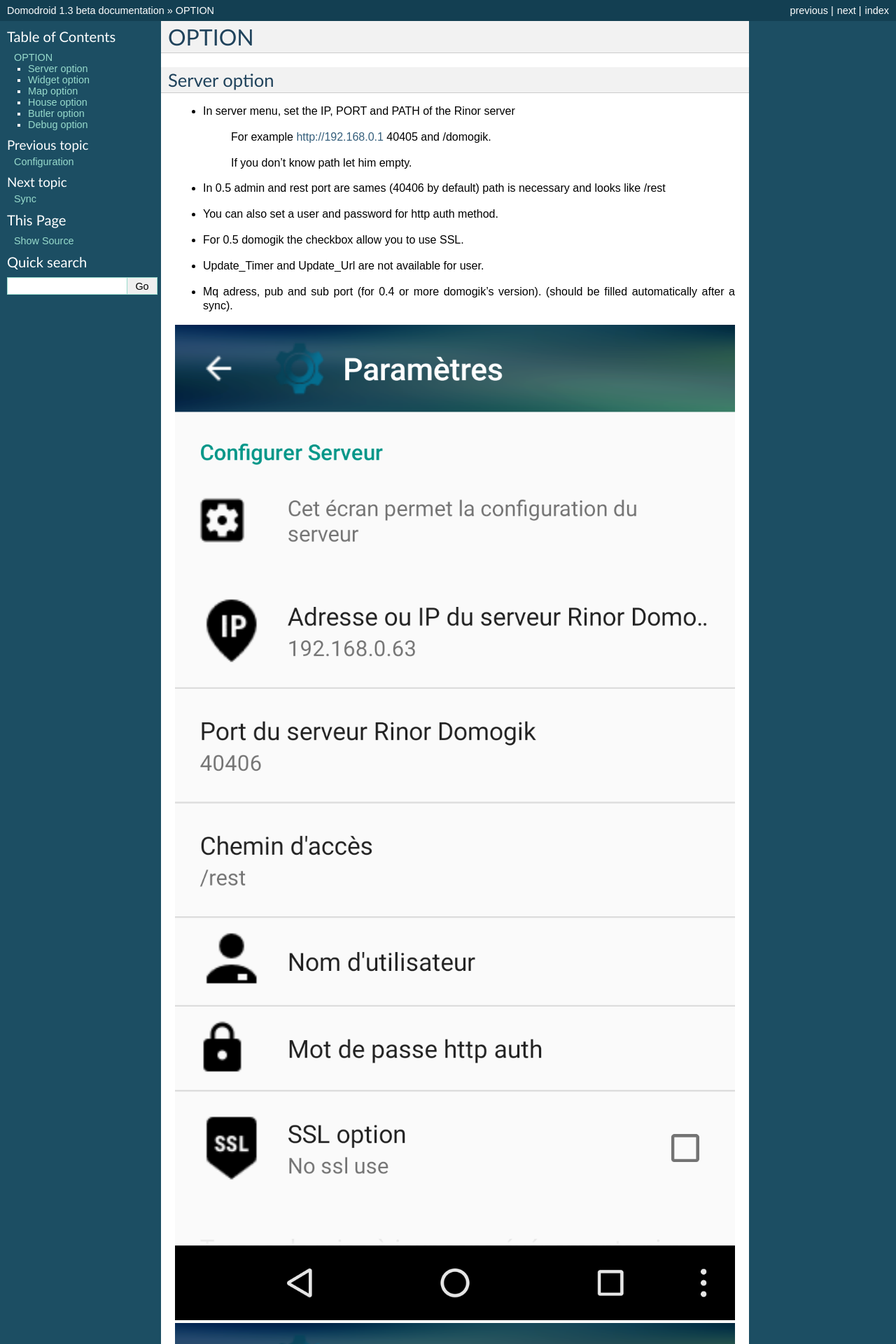
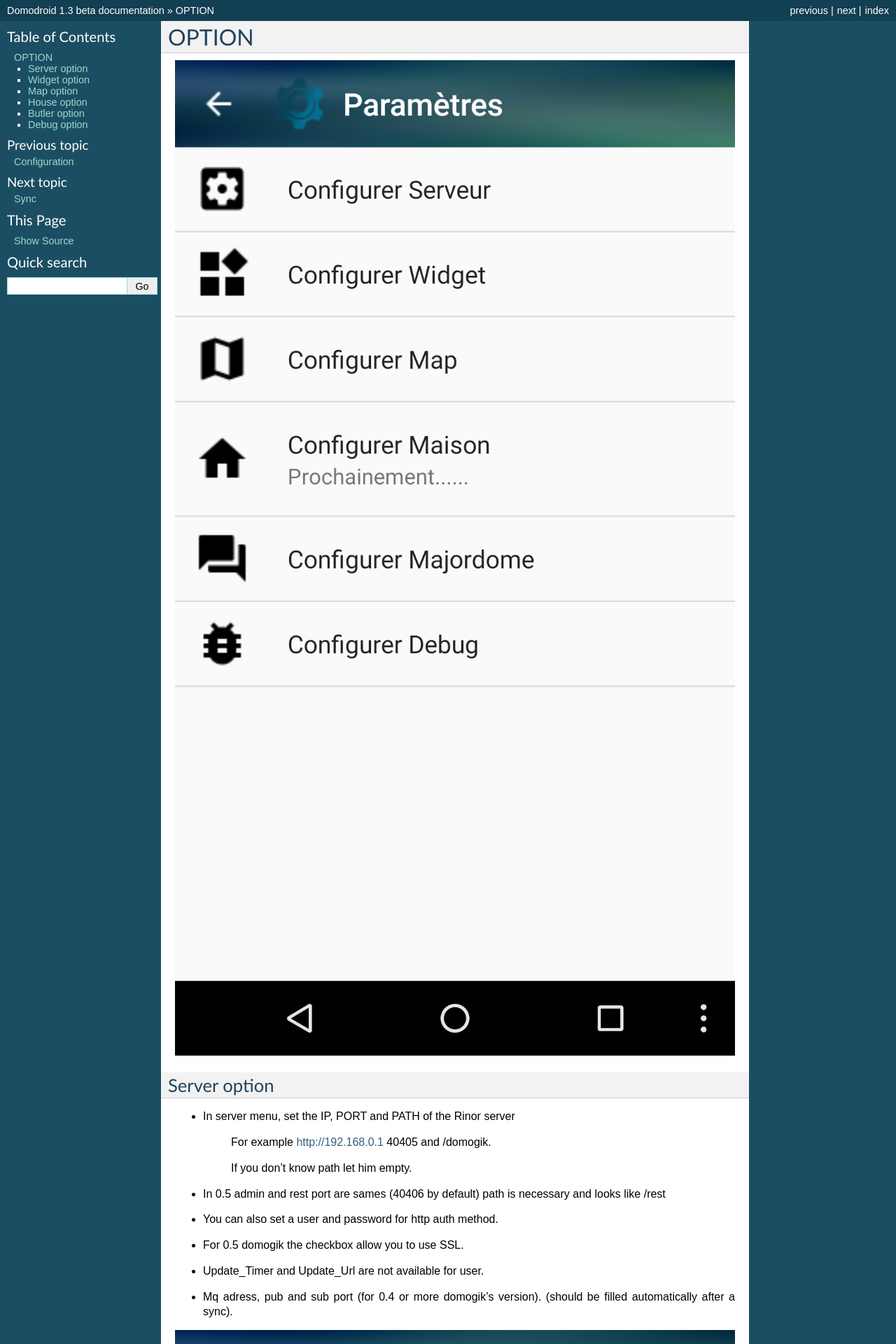
Before and after one commit to domogik/domodroid-doc, a Sphinx documentation site: the page built from docs/end_user/Options.txt, in a window 1280 px wide. Shown: the top 1920 px of the page at 70% size. Built offline with Sphinx 7.4.7, drawn with Linux system fonts in a browser that asks for light colours; pages that are not in the unit, such as notebooks, are missing from menus.

Commit message:
more option and image

```diff
--- a/docs/end_user/Options.txt
+++ b/docs/end_user/Options.txt
@@ -1,6 +1,8 @@
 ======
 OPTION
 ======
+
+.. image:: image/Fr_options.png
 
 Server option
 =============
```
Also changed, not shown: docs/end_user/image/Fr_options.png (added), docs/end_user/image/Fr_widget_option.png.
